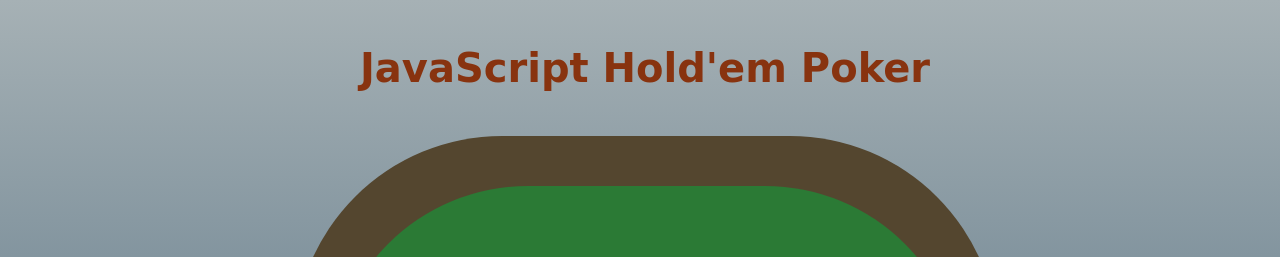
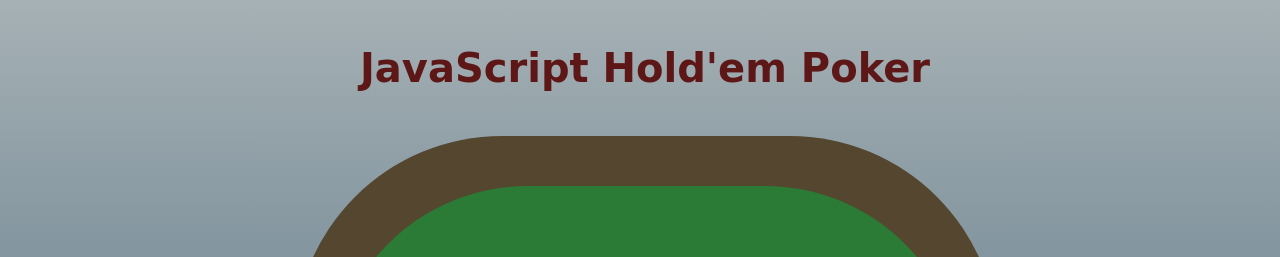
Before and after one commit to Numbericons/JS_Heads_Up_HoldEm, a website built with webpack: page dist/index.html in a window 1280 px wide. Shown: the top 257 px of the page. Built offline with nearby package versions, Linux system fonts and the light colour scheme; a web font is replaced by a local one.

Commit message:
Minor style cleanup

```diff
--- a/dist/stylesheets/output.css
+++ b/dist/stylesheets/output.css
@@ -386,7 +386,7 @@ body {
   font-weight: bolder;
   font-size: 40px;
   font-family: "Rye", cursive;
-  color: #88330f;
+  color: #5e1717;
   transform: translateX(3.5vw);
 }
 .top-about {
--- a/dist/stylesheets/player.scss
+++ b/dist/stylesheets/player.scss
@@ -4,7 +4,6 @@
   transform: translateY(-8vh);
   height: 40.5%;
   width: 17%;
-  // margin: -40px -10px 0px -20px;
   margin: -5vh -2vw 0vh 0vw;
   &-cards{
     display: flex;
@@ -81,7 +80,6 @@
     margin: 7.5vh 0px 0px 5.25vw;
     align-items: flex-end;
     &-1{
-      // background-image: url("https://js-holdem.s3-us-west-1.amazonaws.com/deck400.png");
       border-top-left-radius: 7px;
       border-top-right-radius: 7px;
       transform: translateY(7px);
--- a/dist/stylesheets/top.scss
+++ b/dist/stylesheets/top.scss
@@ -28,9 +28,9 @@
     font-weight: bolder;
     font-size: 40px;
     font-family: 'Rye', cursive;
-    color: #88330f;
+    // color: #88330f;
     // color: #543d2f;
-    // color: #5e1717;
+    color: #5e1717;
     transform: translateX(3.5vw);
   }
   &-about{
```
Also changed, not shown: dist/index.html (+0 -3 lines), 2 other files.
